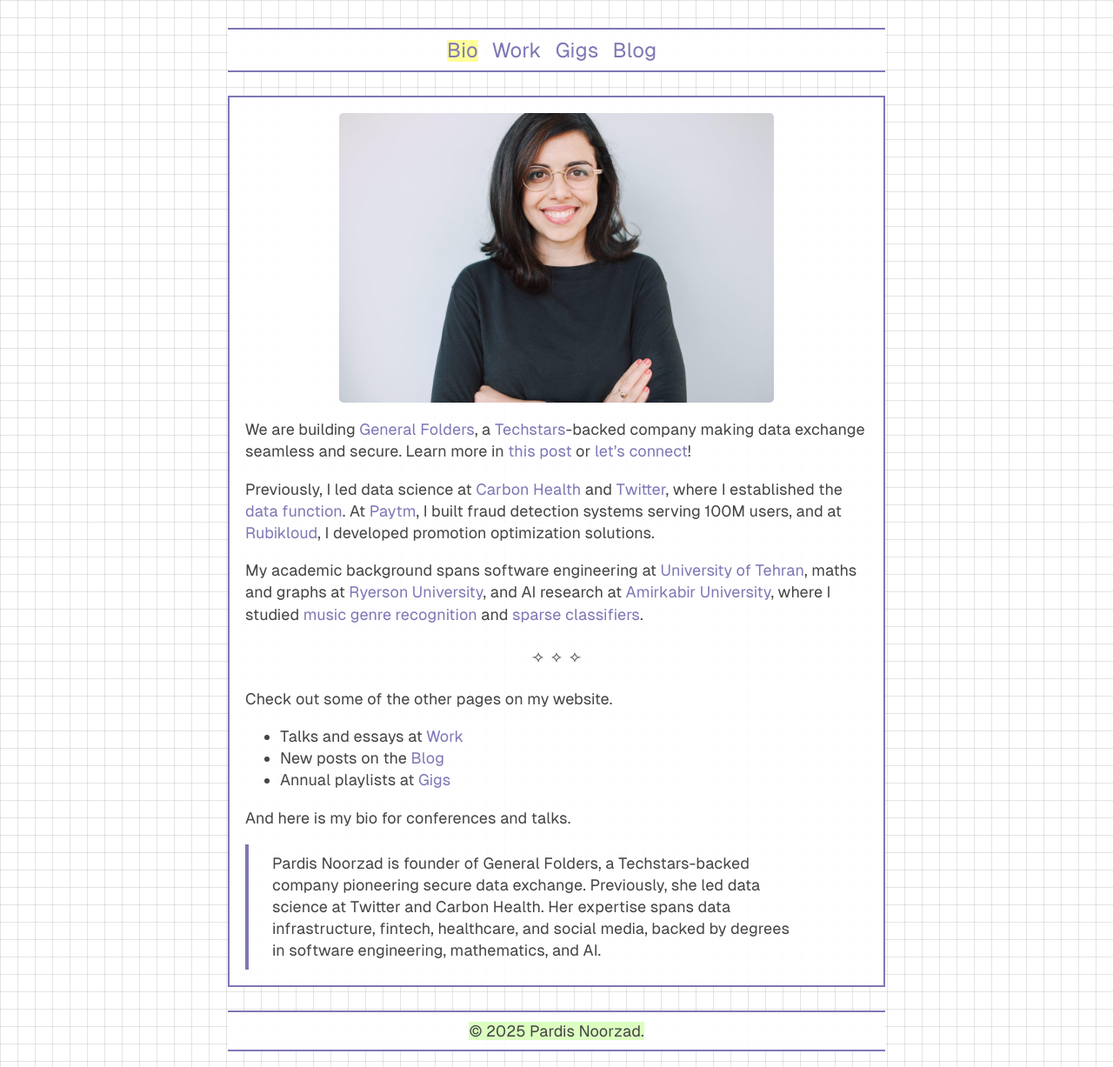
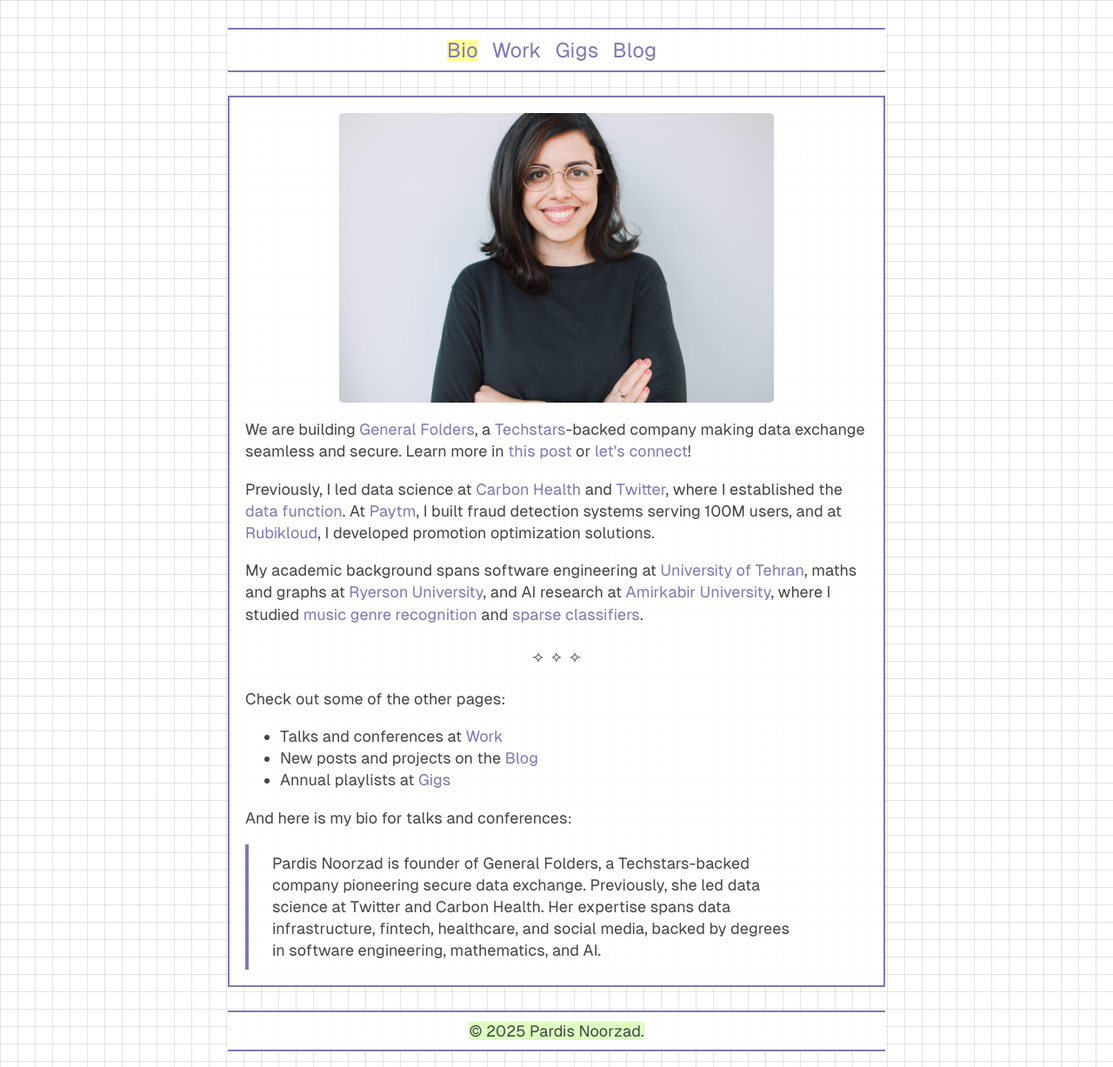
Before and after one commit to djpardis/djpardis.github.io, a Jekyll site: the page built from index.md, in a window 1280 px wide. Shown: the whole page at 87% size. Built offline with Jekyll 4.4.1, drawn with Linux system fonts in a browser that asks for light colours.

Commit message:
Fix link descriptions to other pages

```diff
--- a/index.md
+++ b/index.md
@@ -50,12 +50,12 @@ and [sparse classifiers](/files/papers/Noorzad2012b.pdf){:target="_blank" title=
     <span>&#10210;&nbsp;&nbsp;&#10209;&nbsp;&nbsp;&#10211;</span>
 </div>
 
-Check out some of the other pages on my website.
-- Talks and essays at [Work](/work)
-- New posts on the [Blog](/blog)
+Check out some of the other pages:
+- Talks and conferences at [Work](/work)
+- New posts and projects on the [Blog](/blog)
 - Annual playlists at [Gigs](/gigs)
 
-And here is my bio for conferences and talks.
+And here is my bio for talks and conferences:
 
 > Pardis Noorzad is founder of General Folders, a Techstars-backed company pioneering secure data exchange.
 > Previously, she led data science at Twitter and Carbon Health. Her expertise spans data infrastructure, fintech,
```
